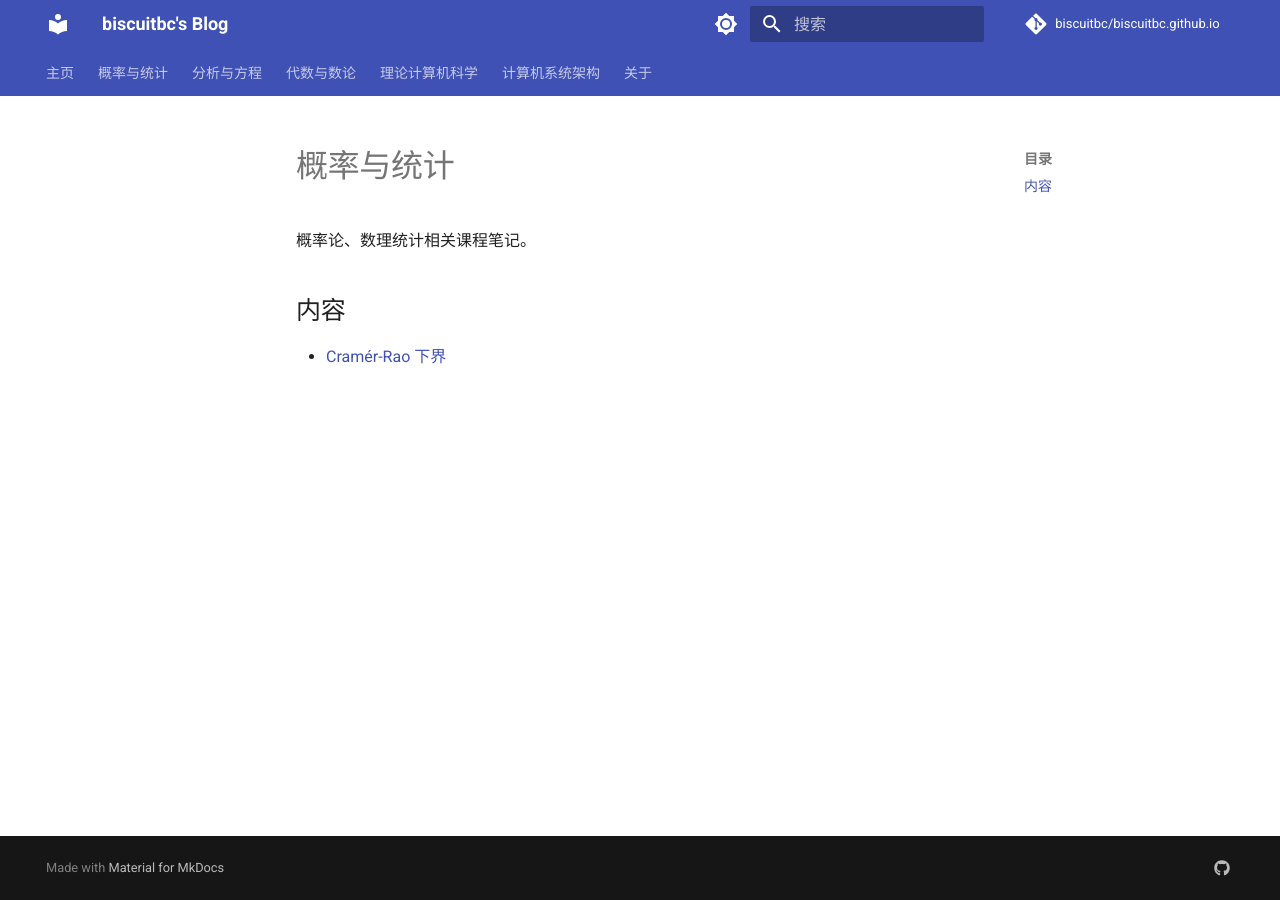
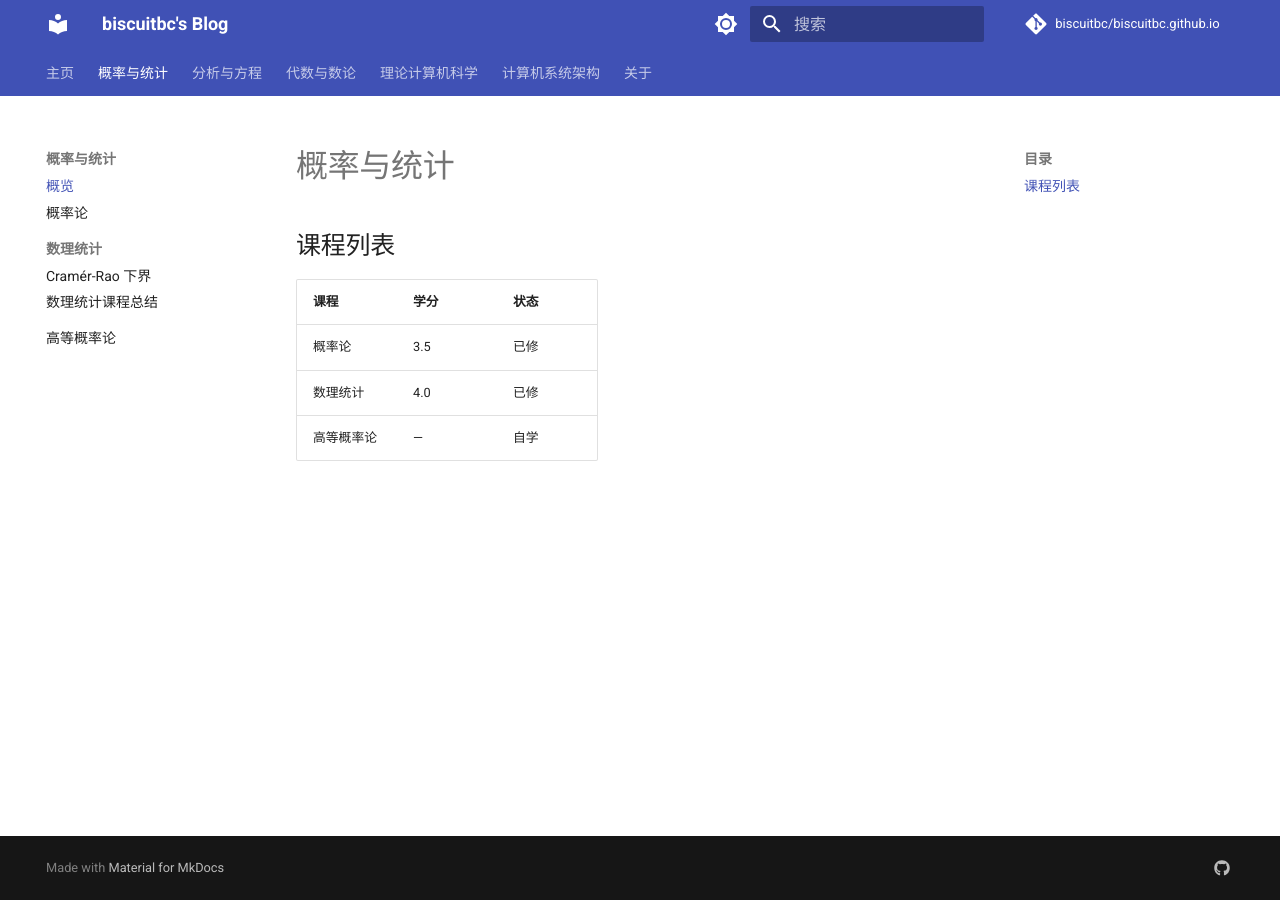
Before and after one commit to biscuitbc/biscuitbc.github.io, an MkDocs documentation site: the page built from docs/notes/math/index.md, in a window 1280 px wide. Built offline with MkDocs 1.6.1 and Material for MkDocs 9.7.7, drawn with Linux system fonts in a browser that asks for light colours; comment, search, counter and statistics services are not loaded.

Commit message:
feat: 概率与统计概览页添加课程表

```diff
--- a/docs/notes/math/index.md
+++ b/docs/notes/math/index.md
@@ -1,7 +1,9 @@
 # 概率与统计
 
-概率论、数理统计相关课程笔记。
+## 课程列表
 
-## 内容
-
-- [Cramér-Rao 下界](cramer_rao.md)
+| 课程 | 学分 | 状态 |
+|------|------|------|
+| 概率论 | 3.5 | 已修 |
+| 数理统计 | 4.0 | 已修 |
+| 高等概率论 | — | 自学 |
--- a/mkdocs.yml
+++ b/mkdocs.yml
@@ -73,6 +73,7 @@ extra:
 nav:
   - 主页: index.md
   - 概率与统计:
+    - 概览: notes/math/index.md
     - 概率论: notes/math/probability.md
     - 数理统计:
       - Cramér-Rao 下界: notes/math/cramer_rao.md
```
